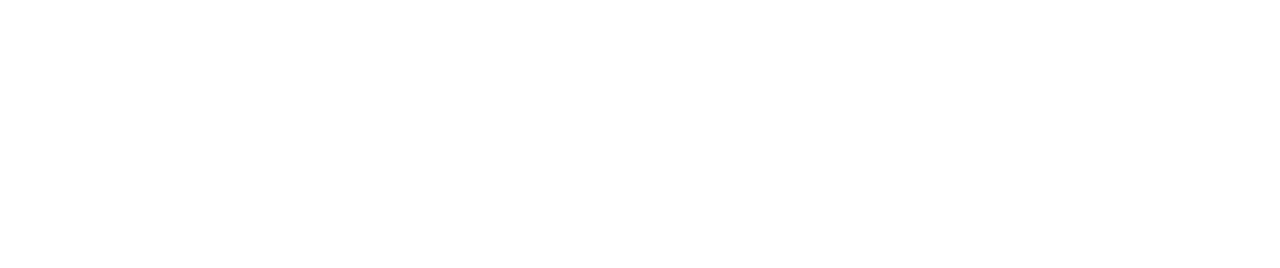
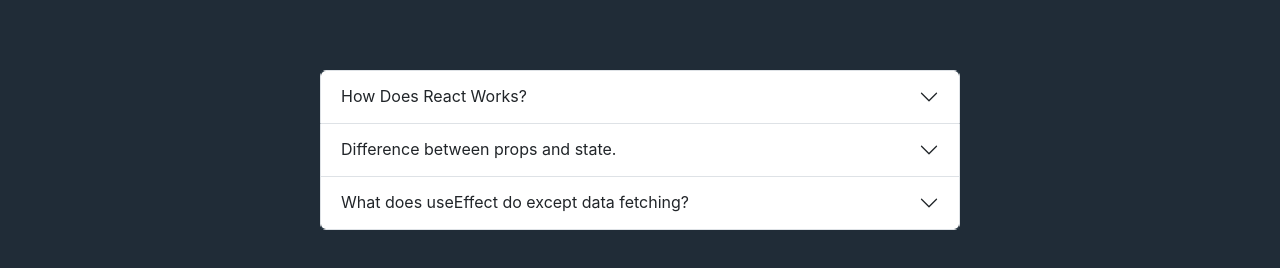
Before and after one commit to mahmud035/Ultra-Active-Club, a React (Create React App) app: page / in a window 1280 px wide. Shown: the part 1126-1394 px from the top of the page. Before the commit the page ends 1116 px from the top, so only its background shows below. Built offline with nearby package versions, Linux system fonts and the light colour scheme.

Commit message:
added accordian and dummy data

```diff
--- a/src/App.js
+++ b/src/App.js
@@ -1,12 +1,14 @@
 import './App.css';
 import Home from './Components/Home/Home';
 import Navigation from './Components/Navigation/Navigation';
+import QuestionAndAnswer from './Components/QuestionAndAnswer/QuestionAndAnswer';
 
 function App() {
   return (
     <div className="App">
       <Navigation></Navigation>
       <Home></Home>
+      <QuestionAndAnswer></QuestionAndAnswer>
     </div>
   );
 }
--- a/src/Components/Home/Home.css
+++ b/src/Components/Home/Home.css
@@ -22,4 +22,5 @@
   padding: 1.5rem;
   background-color: hsl(209, 23%, 22%);
   color: hsl(0, 0%, 100%);
+  height: calc(100vh- 80px);
 }
--- /dev/null
+++ b/src/Components/QuestionAndAnswer/QuestionAndAnswer.css
@@ -0,0 +1,10 @@
+.accordion-container {
+  background-color: hsl(207, 26%, 17%);
+  color: hsl(0, 0%, 100%);
+  padding: 5rem 0;
+}
+
+.accordion-header {
+  background-color: hsl(209, 23%, 22%) !important;
+  color: hsl(0, 0%, 100%);
+}
--- /dev/null
+++ b/src/Components/QuestionAndAnswer/QuestionAndAnswer.js
@@ -0,0 +1,54 @@
+import React from 'react';
+import './QuestionAndAnswer.css';
+import Accordion from 'react-bootstrap/Accordion';
+
+const QuestionAndAnswer = () => {
+  return (
+    <div className="accordion-container">
+      <Accordion className="w-50 mx-auto accordion">
+        <Accordion.Item eventKey="0">
+          <Accordion.Header>How Does React Works?</Accordion.Header>
+          <Accordion.Body>
+            Lorem ipsum dolor sit amet, consectetur adipiscing elit, sed do
+            eiusmod tempor incididunt ut labore et dolore magna aliqua. Ut enim
+            ad minim veniam, quis nostrud exercitation ullamco laboris nisi ut
+            aliquip ex ea commodo consequat. Duis aute irure dolor in
+            reprehenderit in voluptate velit esse cillum dolore eu fugiat nulla
+            pariatur. Excepteur sint occaecat cupidatat non proident, sunt in
+            culpa qui officia deserunt mollit anim id est laborum.
+          </Accordion.Body>
+        </Accordion.Item>
+        <Accordion.Item eventKey="1">
+          <Accordion.Header className="accordion-header">
+            Difference between props and state.
+          </Accordion.Header>
+          <Accordion.Body>
+            Lorem ipsum dolor sit amet, consectetur adipiscing elit, sed do
+            eiusmod tempor incididunt ut labore et dolore magna aliqua. Ut enim
+            ad minim veniam, quis nostrud exercitation ullamco laboris nisi ut
+            aliquip ex ea commodo consequat. Duis aute irure dolor in
+            reprehenderit in voluptate velit esse cillum dolore eu fugiat nulla
+            pariatur. Excepteur sint occaecat cupidatat non proident, sunt in
+            culpa qui officia deserunt mollit anim id est laborum.
+          </Accordion.Body>
+        </Accordion.Item>
+        <Accordion.Item eventKey="2">
+          <Accordion.Header>
+            What does useEffect do except data fetching?
+          </Accordion.Header>
+          <Accordion.Body>
+            Lorem ipsum dolor sit amet, consectetur adipiscing elit, sed do
+            eiusmod tempor incididunt ut labore et dolore magna aliqua. Ut enim
+            ad minim veniam, quis nostrud exercitation ullamco laboris nisi ut
+            aliquip ex ea commodo consequat. Duis aute irure dolor in
+            reprehenderit in voluptate velit esse cillum dolore eu fugiat nulla
+            pariatur. Excepteur sint occaecat cupidatat non proident, sunt in
+            culpa qui officia deserunt mollit anim id est laborum.
+          </Accordion.Body>
+        </Accordion.Item>
+      </Accordion>
+    </div>
+  );
+};
+
+export default QuestionAndAnswer;
```
